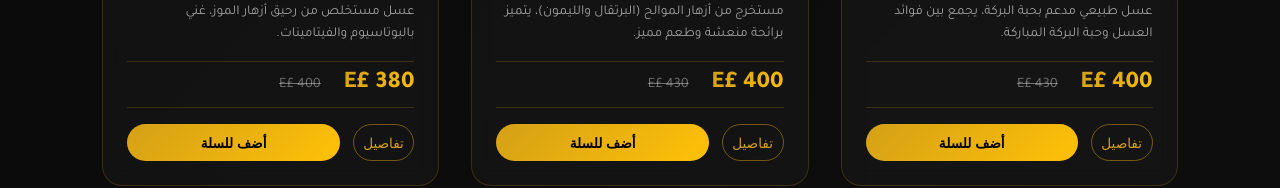
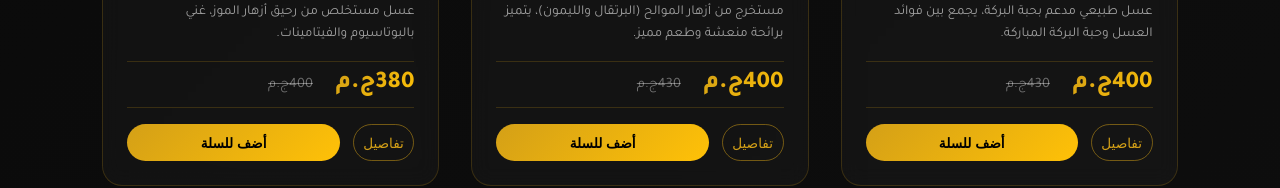
Before and after one commit to Islam412/RAHEEQ-AL-JANNAH, a React (Create React App) app: page /products in a window 1280 px wide. Shown: the part 619-807 px from the top of the page. Built offline with nearby package versions, Linux system fonts and the light colour scheme.

Commit message:
update price

```diff
--- a/src/pages/Products.js
+++ b/src/pages/Products.js
@@ -102,8 +102,8 @@ const Products = () => {
               </div> */}
               <p className="product-desc">{product.description}</p>
               <div className="price">
-                <span className="current">E£ {product.price}</span>
-                <span className="old">E£ {product.oldPrice}</span>
+                <span className="current">{product.price}ج.م</span>
+                <span className="old">{product.oldPrice}ج.م</span>
               </div>
               <div className="product-buttons">
                 <Link to={`/product/${product.id}`}>
```
